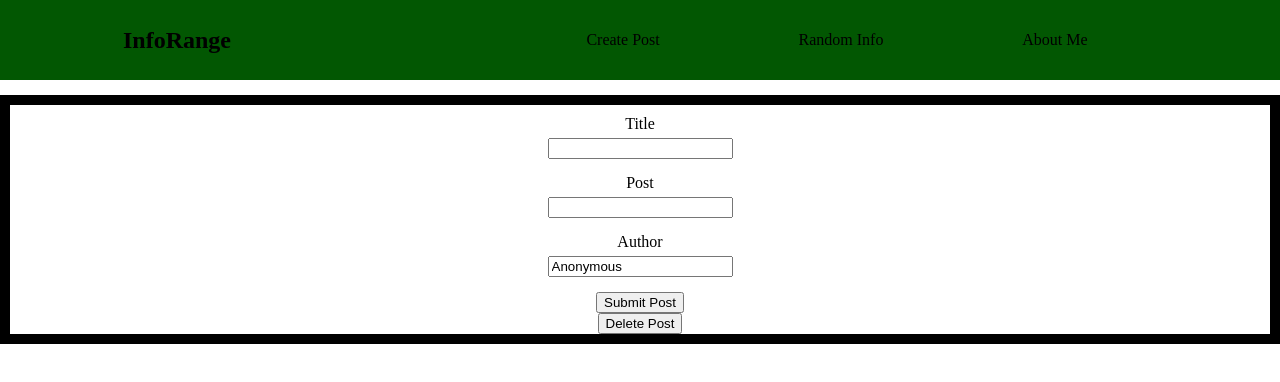
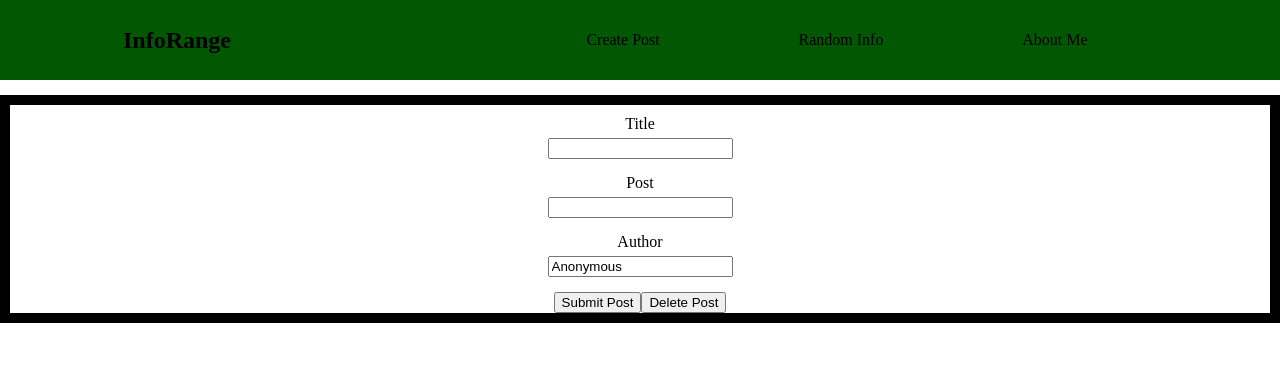
Before and after one commit to Obsidian609/inforange, a React (Create React App) app: page /createposts in a window 1280 px wide. Shown: the top 382 px of the page. Built offline with nearby package versions, Linux system fonts and the light colour scheme; no server answers; a web font is replaced by a local one.

Commit message:
deleted UpdatePost

```diff
--- a/src/App.js
+++ b/src/App.js
@@ -6,7 +6,6 @@ import Nav from './Components/Nav'
 import Posts from './Components/Posts'
 import AboutMe from './Components/AboutMe'
 import CreatePost from './Components/CreatePost'
-import UpdatePost from './Components/DeletePost'
 
 function App() {
   const [posts, setPosts] = useState([]);
@@ -48,7 +47,6 @@ function App() {
       <Route path="/createposts">
         <CreatePost setFetchPosts= { setFetchPosts }/>
       </Route>
-      <UpdatePost />
       </div>
     </div>
       );
--- a/src/Components/CreatePost.jsx
+++ b/src/Components/CreatePost.jsx
@@ -2,7 +2,7 @@ import React, { useState } from 'react';
 import axios from 'axios';
 
 function CreatePost(props) {
-  const{setFetchPosts} = props
+  const { fetchPosts, setFetchPosts } = props
   const [title, setTitle] = useState('')
   const [text, setText] = useState('');
   const [author, setAuthor] = useState('Anonymous');
@@ -38,6 +38,16 @@ function CreatePost(props) {
     setFetchPosts(prevFetch => !prevFetch)
   }
 
+  const handleDelete = async () => {
+    const airTableURL = `https://api.airtable.com/v0/${process.env.REACT_APP_AIRTABLE_BASE}/inforange/`
+    await axios.delete(airTableURL, {
+        headers: {
+            'Authorization': `Bearer ${process.env.REACT_APP_AIRTABLE_KEY}`,
+        },
+    });
+    setFetchPosts(!fetchPosts);
+}
+
   return (
     <div>
      <form onSubmit={(e) => handleSubmit(e)}>
@@ -51,6 +61,8 @@ function CreatePost(props) {
        <input style={posts} id="author" value={ author }
        onChange={(e) => setAuthor(e.target.value)}/>
        <button type="submit">Submit Post</button>
+       <button onClick={handleDelete}>Delete Post</button>
+
      </form>
     </div>
   )
--- a/src/Components/DeletePost.jsx
+++ /dev/null
@@ -1,24 +0,0 @@
-import React from 'react';
-import axios from 'axios';
-
-function UpdatePost(props) {
-  const { fetchPosts, setFetchPosts, post} = props;
-
-  const handleDelete = async () => {
-    const airTableURL = `https://api.airtable.com/v0/${process.env.REACT_APP_AIRTABLE_BASE}/inforange/${post}`
-    await axios.delete(airTableURL, {
-        headers: {
-            'Authorization': `Bearer ${process.env.REACT_APP_AIRTABLE_KEY}`,
-        },
-    });
-    setFetchPosts(!fetchPosts);
-}
-
-  return (
-    <div>
-     <button onClick={handleDelete}>Delete Post</button>
-    </div>
-  );
-}
-
-export default UpdatePost;
```
